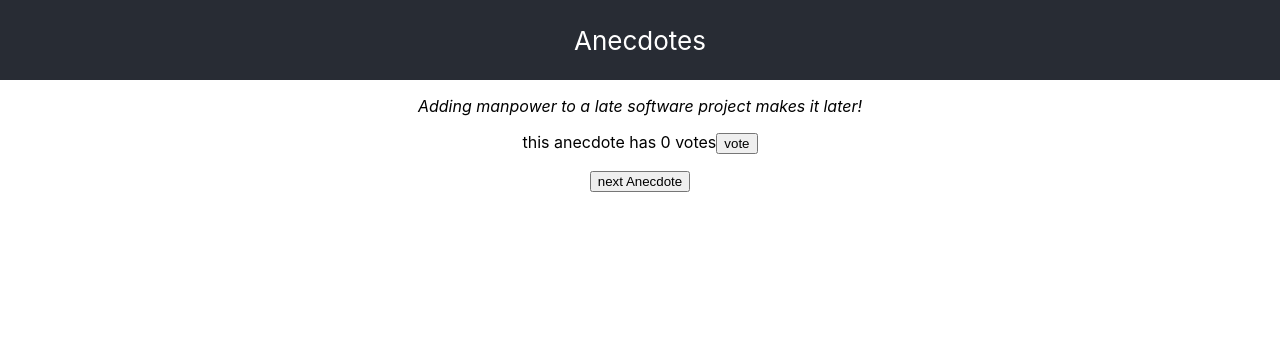
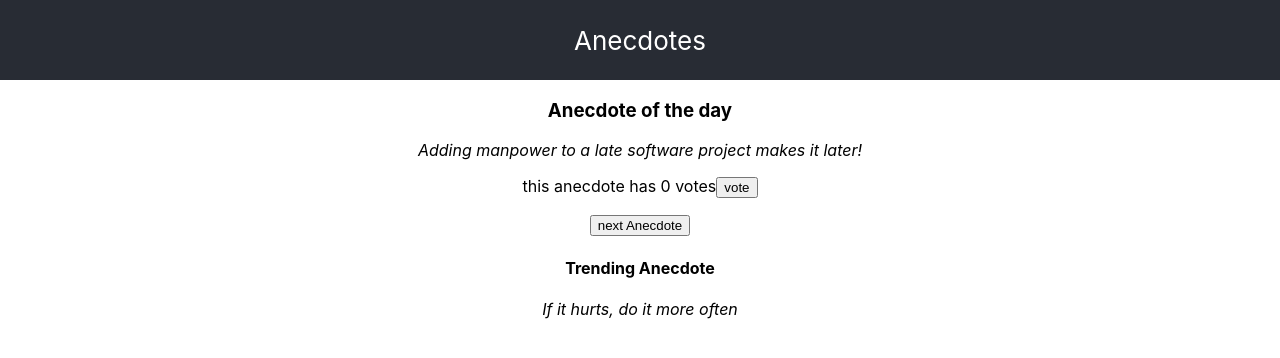
Before and after one commit to TMorgan99/fullstack19, a React (Create React App) app in the folder part1/anecdotes/: page / in a window 1280 px wide. Shown: the top 358 px of the page. Built offline with nearby package versions, Linux system fonts and the light colour scheme.

Commit message:
1.14*: anecdotes step3

```diff
--- a/part1/anecdotes/src/App.js
+++ b/part1/anecdotes/src/App.js
@@ -2,16 +2,16 @@ import React, {useState} from 'react'
 import './App.css'
 
 const App = ({anecdotes}) => {
+  const nextAnecdote = () =>
+    Math.floor( Math.random() * anecdotes.length )
 
-  const nextAnecdote = () =>
-      Math.floor( Math.random() * anecdotes.length )
+  // ties awarded to the leftmost
+  const trending = () => {
+    const greatestScore = Math.max.apply(null, votes)
+    return votes.indexOf(greatestScore)
+  }
 
-  const [selected, setSelected] = useState( nextAnecdote )
-  const [votes, setVotes] = useState(
-    Array(anecdotes.length).fill(0)
-  )
-
-// vote for the 'selected'  elemwnt
+  // vote for the 'selected' elemwnt
   const vote = () => {
     const myCopy = [...votes]
     myCopy[ selected ] += 1
@@ -19,12 +19,19 @@ const App = ({anecdotes}) => {
     setVotes( myCopy )
   }
 
+  // state
+  const [selected, setSelected] = useState( nextAnecdote )
+  const [votes, setVotes] = useState(
+    Array(anecdotes.length).fill(0)
+  )
+
   return (
     <div className="App">
       <header className="App-header">
           Anecdotes
       </header>
 
+      <h3> Anecdote of the day </h3>
       <p> <cite> { anecdotes[selected] } </cite> </p>
       <p> this anecdote has {votes[selected]} votes
       <button onClick={()=>vote()} >
@@ -34,6 +41,8 @@ const App = ({anecdotes}) => {
       <button onClick={()=>setSelected(nextAnecdote)} >
         next Anecdote
       </button>
+      <h4> Trending Anecdote </h4>
+      <p> <cite> { anecdotes[trending()] } </cite> </p>
 
     </div>
   )
```
